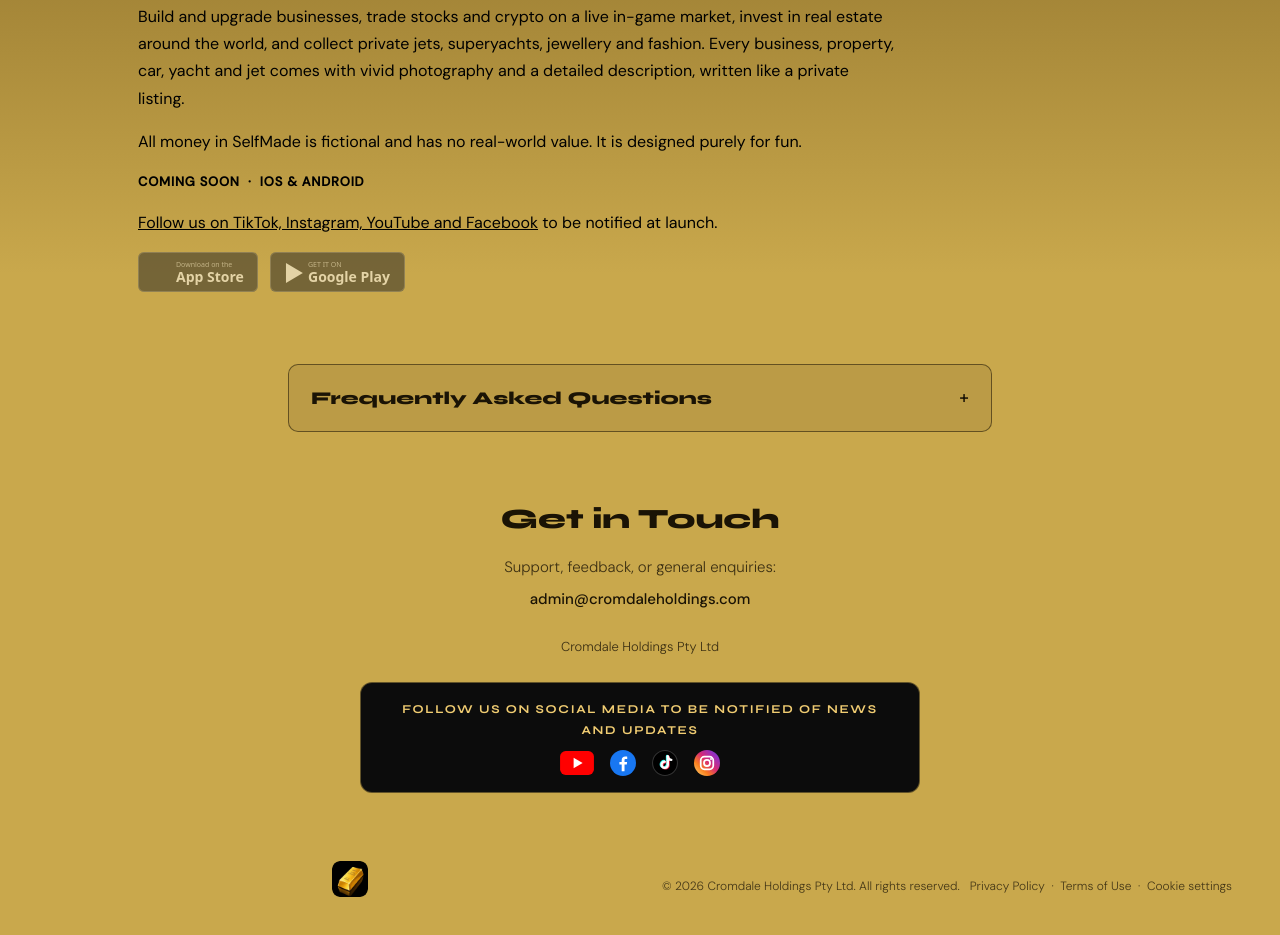
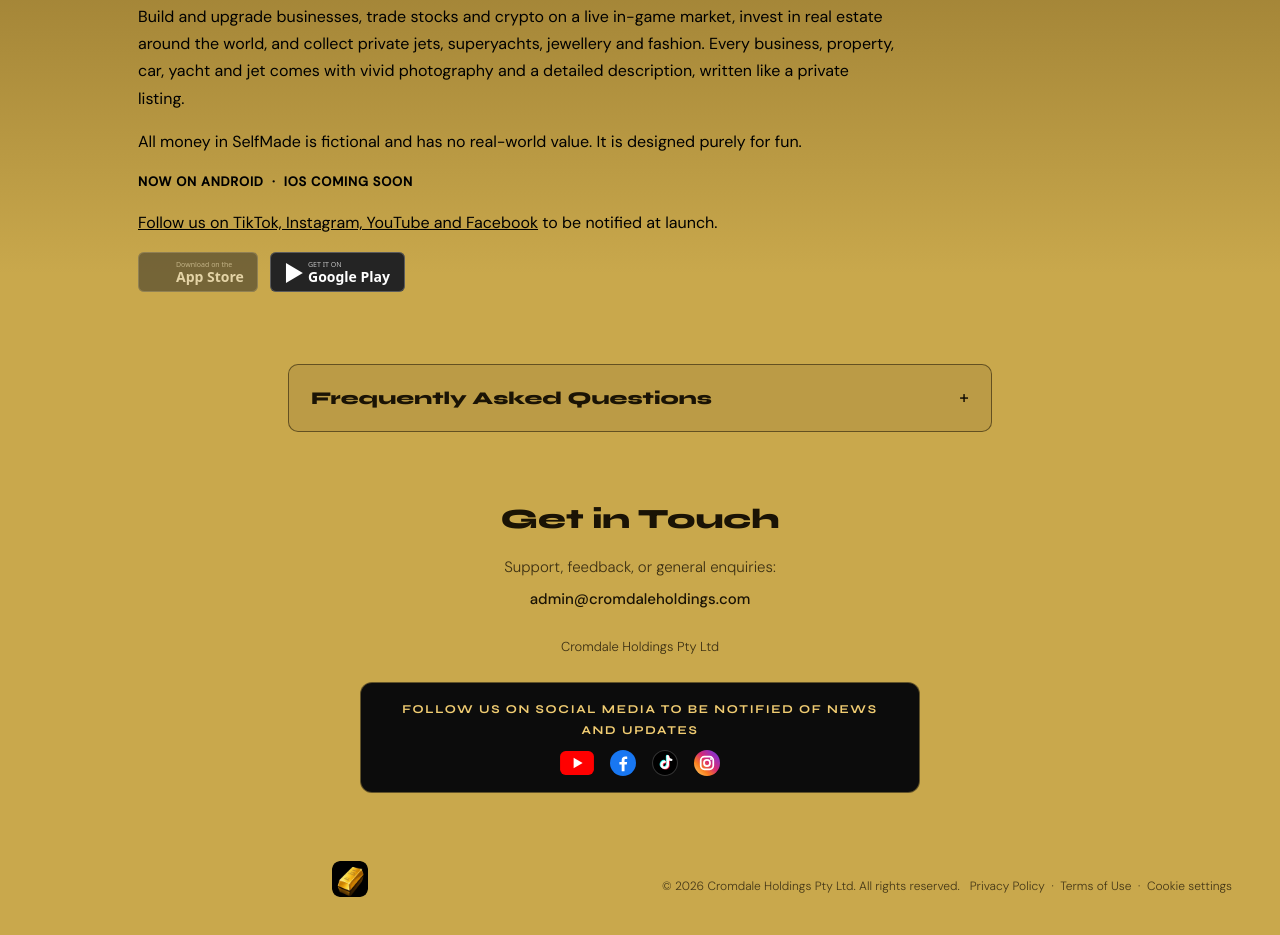
Before and after one commit to tysonaustralia-ops/tysonaustralia-ops.github.io, a plain HTML site: page index.html in a window 1280 px wide. Shown: the part 2385-3320 px from the top of the page. Drawn offline with Linux system fonts and the light colour scheme.

Commit message:
Add files via upload

```diff
--- a/index.html
+++ b/index.html
@@ -776,7 +776,7 @@
         <a href="#app" class="store-btn" onclick="gtag('event','click',{event_category:'cta',event_label:'hero_appstore'})" aria-label="Download on the App Store">
           <svg height="36" viewBox="0 0 120 36" fill="none" xmlns="http://www.w3.org/2000/svg"><rect width="120" height="36" rx="6" fill="#111"/><rect width="120" height="36" rx="6" fill="white" fill-opacity="0.08"/><rect x="0.5" y="0.5" width="119" height="35" rx="5.5" stroke="white" stroke-opacity="0.25"/><text x="38" y="13" fill="white" font-family="system-ui,-apple-system,sans-serif" font-size="7" opacity="0.7">Download on the</text><text x="38" y="27" fill="white" font-family="system-ui,-apple-system,sans-serif" font-size="13" font-weight="600">App Store</text><text x="14" y="26" fill="white" font-family="system-ui,-apple-system,sans-serif" font-size="20"></text></svg>
         </a>
-        <a href="#app" class="store-btn" onclick="gtag('event','click',{event_category:'cta',event_label:'hero_googleplay'})" aria-label="Get it on Google Play">
+        <a href="https://play.google.com/store/apps/details?id=com.tysonaustralia.selfmade" target="_blank" rel="noopener" class="store-btn" onclick="gtag('event','click',{event_category:'cta',event_label:'hero_googleplay'})" aria-label="Get it on Google Play">
           <svg height="36" viewBox="0 0 135 36" fill="none" xmlns="http://www.w3.org/2000/svg"><rect width="135" height="36" rx="6" fill="#111"/><rect width="135" height="36" rx="6" fill="white" fill-opacity="0.08"/><rect x="0.5" y="0.5" width="134" height="35" rx="5.5" stroke="white" stroke-opacity="0.25"/><text x="38" y="13" fill="white" font-family="system-ui,-apple-system,sans-serif" font-size="7" opacity="0.7">GET IT ON</text><text x="38" y="27" fill="white" font-family="system-ui,-apple-system,sans-serif" font-size="13" font-weight="600">Google Play</text><text x="14" y="26" fill="white" font-family="system-ui,-apple-system,sans-serif" font-size="20">▶</text></svg>
         </a>
       </div>
@@ -862,13 +862,13 @@
     <p><strong>Idle Business Tycoon: SelfMade</strong> is a free idle tycoon game for iOS and Android. It is an idle clicker and incremental simulator, so your businesses and investments keep earning while you are away. The core game needs no purchases, and ads are optional - only watch an ad if you want a reward.</p>
     <p>Build and upgrade businesses, trade stocks and crypto on a live in-game market, invest in real estate around the world, and collect private jets, superyachts, jewellery and fashion. Every business, property, car, yacht and jet comes with vivid photography and a detailed description, written like a private listing.</p>
     <p>All money in SelfMade is fictional and has no real-world value. It is designed purely for fun.</p>
-    <p style="color:#000;font-size:13px;letter-spacing:0.06em;text-transform:uppercase;font-weight:700;margin-top:8px;">Coming soon &nbsp;·&nbsp; iOS &amp; Android</p>
+    <p style="color:#000;font-size:13px;letter-spacing:0.06em;text-transform:uppercase;font-weight:700;margin-top:8px;">Now on Android &nbsp;·&nbsp; iOS coming soon</p>
       <p style="margin-top:4px"><a href="#contact" style="color:#000">Follow us on TikTok, Instagram, YouTube and Facebook</a> to be notified at launch.</p>
       <div style="display:flex;gap:12px;flex-wrap:wrap;margin-top:16px">
         <a href="#" id="appstore-link" onclick="gtag('event','click',{event_category:'cta',event_label:'appstore'})" aria-label="Download on the App Store" style="opacity:0.5;pointer-events:none;cursor:default">
           <svg height="40" viewBox="0 0 120 40" fill="none" xmlns="http://www.w3.org/2000/svg"><rect width="120" height="40" rx="6" fill="#111"/><rect width="120" height="40" rx="6" fill="white" fill-opacity="0.08"/><rect x="0.5" y="0.5" width="119" height="39" rx="5.5" stroke="white" stroke-opacity="0.25"/><text x="38" y="15" fill="white" font-family="system-ui,-apple-system,sans-serif" font-size="7" opacity="0.7">Download on the</text><text x="38" y="30" fill="white" font-family="system-ui,-apple-system,sans-serif" font-size="14" font-weight="600">App Store</text><text x="14" y="29" fill="white" font-family="system-ui,-apple-system,sans-serif" font-size="22"></text></svg>
         </a>
-        <a href="#" id="googleplay-link" onclick="gtag('event','click',{event_category:'cta',event_label:'googleplay'})" aria-label="Get it on Google Play" style="opacity:0.5;pointer-events:none;cursor:default">
+        <a href="https://play.google.com/store/apps/details?id=com.tysonaustralia.selfmade" target="_blank" rel="noopener" id="googleplay-link" onclick="gtag('event','click',{event_category:'cta',event_label:'googleplay'})" aria-label="Get it on Google Play">
           <svg height="40" viewBox="0 0 135 40" fill="none" xmlns="http://www.w3.org/2000/svg"><rect width="135" height="40" rx="6" fill="#111"/><rect width="135" height="40" rx="6" fill="white" fill-opacity="0.08"/><rect x="0.5" y="0.5" width="134" height="39" rx="5.5" stroke="white" stroke-opacity="0.25"/><text x="38" y="15" fill="white" font-family="system-ui,-apple-system,sans-serif" font-size="7" opacity="0.7">GET IT ON</text><text x="38" y="30" fill="white" font-family="system-ui,-apple-system,sans-serif" font-size="14" font-weight="600">Google Play</text><text x="14" y="29" fill="white" font-family="system-ui,-apple-system,sans-serif" font-size="22">▶</text></svg>
         </a>
       </div>
```
